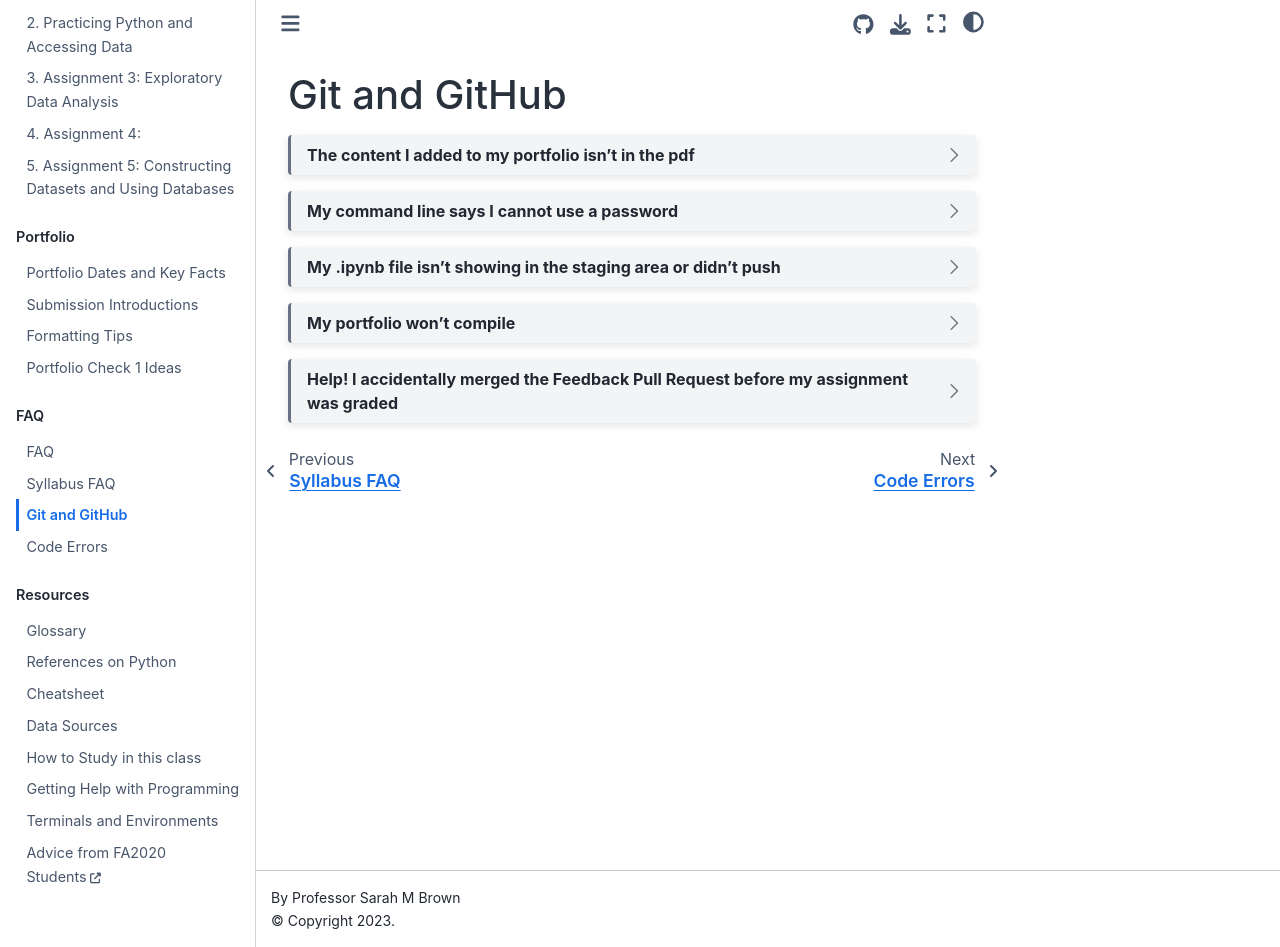
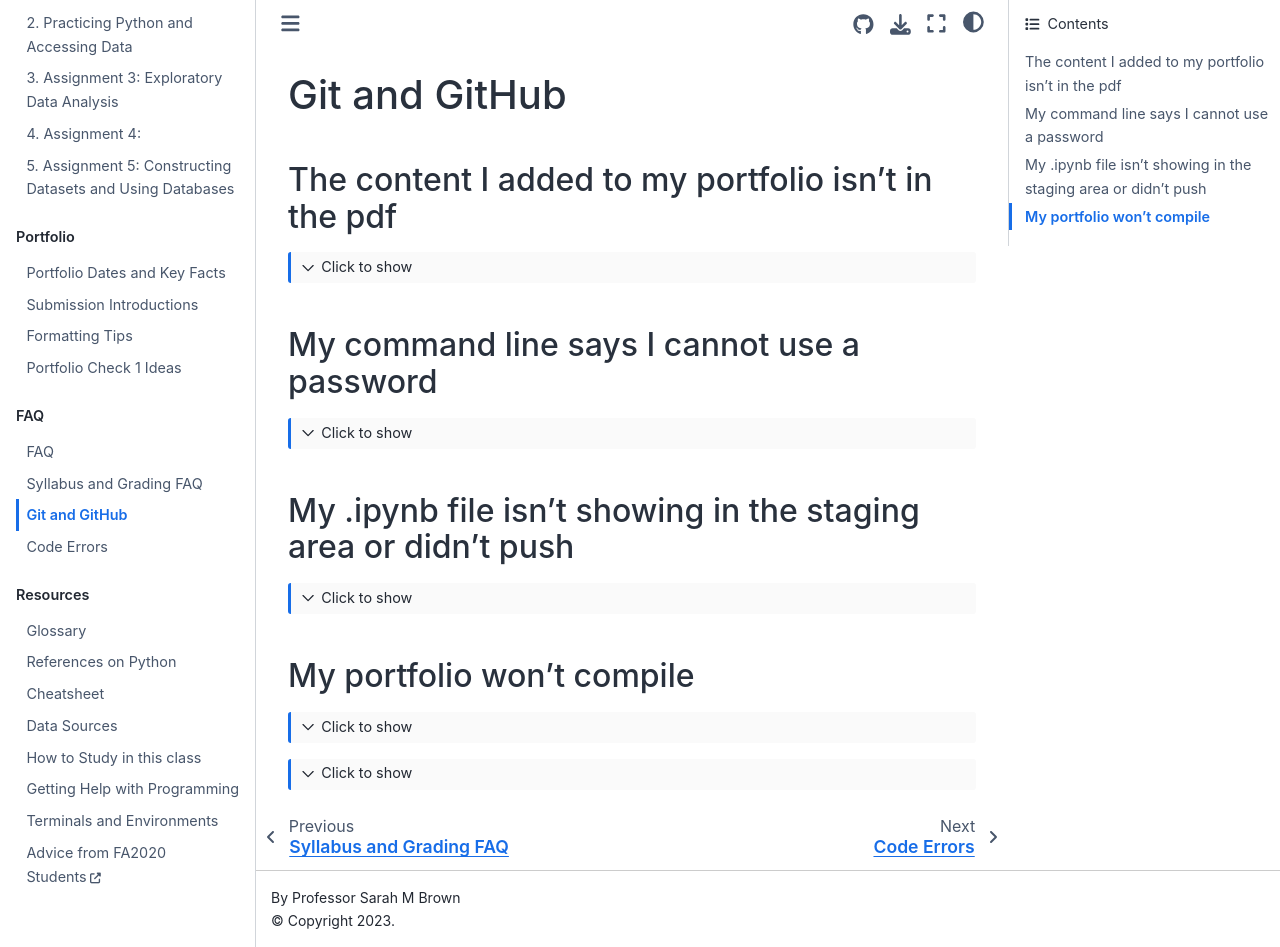
Before and after one commit to rhodyprog4ds/BrownFall21, a Jupyter Book: the page built from faq/github.md, in a window 1280 px wide and 947 px high. Built offline with Jupyter Book 1.0.4 settings and Sphinx 7.4.7 and the Sphinx Book theme 1.1.4, drawn with Linux system fonts in a browser that asks for light colours; pages that are not in the unit, such as notebooks, are missing from menus.

Commit message:
update formatting and add regrade request

`````diff
--- a/faq/github.md
+++ b/faq/github.md
@@ -2,14 +2,15 @@
 
 
 <!--
-````{dropdown}
+````{toggle}
 
 ````
  -->
 
 
-````{dropdown} The content I added to my portfolio isn't in the pdf
+## The content I added to my portfolio isn't in the pdf
 
+````{toggle}
 There was an error in the original `_toc.yml` file, change yours to match the following:
 
 ```
@@ -29,15 +30,16 @@
 
 
 
-````{dropdown} My command line says I cannot use a password
-
+## My command line says I cannot use a password
+````{toggle}
 GitHub has [strong rules](https://docs.github.com/en/github/authenticating-to-github/keeping-your-account-and-data-secure/about-authentication-to-github) about authentication
 You need to use SSH with a public/private key; HTTPS with a [Personal Access Token](https://docs.github.com/en/github/authenticating-to-github/keeping-your-account-and-data-secure/creating-a-personal-access-token) or use the [GitHub CLI](https://cli.github.com/) [auth](https://cli.github.com/manual/gh_auth_login)
 
 ````
 
-````{dropdown} My .ipynb file isn't showing in the staging area or didn't push
-.ipynb files are json, so, unlike plain code files, they don't play well with
+## My .ipynb file isn't showing in the staging area or didn't push
+````{toggle}
+.ipynb files are json that include all of the output, including tables as html and plots as svg, so, unlike plain code files, they don't play well with
 version control.
 
 Your portfolio has `*/*.ipynb` in the `.gitignore` file, so that these files do
@@ -61,15 +63,15 @@
 ````
 
 
-````{dropdown} My portfolio won't compile
-
+## My portfolio won't compile
+````{toggle}
 If there's an error your notebook it can't complete running. You can allow it to run if the error is on purpose by changing settings as mentioned on the [formatting](portfolio/formatting) page.
 
 ````
 
 
 
-````{dropdown} Help! I accidentally merged the Feedback Pull Request before my assignment was graded
+````{toggle} Help! I accidentally merged the Feedback Pull Request before my assignment was graded
 (preemptive-merge)=
 
 That's ok. You can fix it.
`````
Also changed, not shown: faq/debugging.md (+4 -2 lines), faq/syllabus.md (+12 -3 lines).
